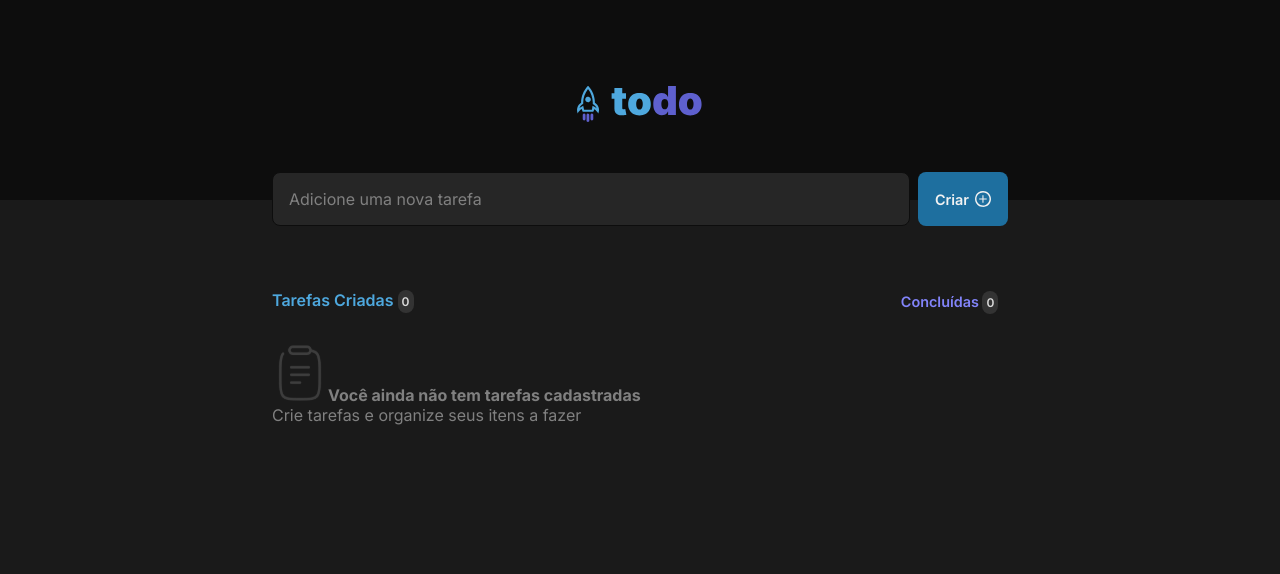
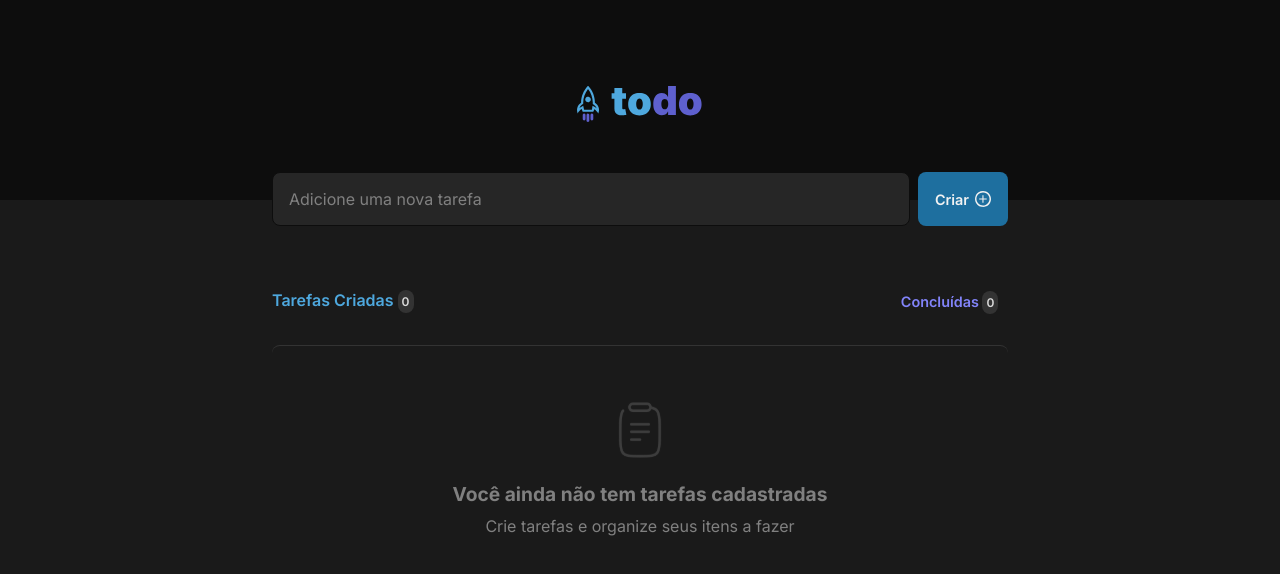
Before and after one commit to lipecalixto/todo-list, a React (Vite) app: page / in a window 1280 px wide. Shown: the top 574 px of the page. Built offline with nearby package versions, Linux system fonts and the light colour scheme.

Commit message:
add tasklist empty

```diff
--- a/src/components/TaskList.module.css
+++ b/src/components/TaskList.module.css
@@ -113,12 +113,8 @@
 
   color: var(--gray-200);
 }
-/*
-section {
-  width: 100%;
-}
 
-.tasksEmpty {
+.emptyTasks {
   max-height: 25rem;
   width: 100%;
   text-align: center;
@@ -130,18 +126,18 @@ section {
   border-radius: 8px;
 }
 
-.tasksEmpty img {
+.emptyTasks img {
   margin-top: 3.5rem;
 }
 
-.tasksEmpty strong {
+.emptyTasks strong {
   margin-top: 2rem;
   font-size: 1.2rem;
   color: var(--gray-300);
   line-height: 0.5;
 }
 
-.tasksEmpty p {
+.emptyTasks p {
   margin-top: 1rem;
   color: var(--gray-300);
-} */
+}
--- a/src/components/TaskList.tsx
+++ b/src/components/TaskList.tsx
@@ -3,6 +3,24 @@ import addButton from '../assets/plus.svg'
 import empty from '../assets/emptyList.svg'
 
 export function TaskList() {
+  const tasks = [
+    {
+      id: '1',
+      name: 'task 1',
+      fineshed: false,
+    },
+    {
+      id: '2',
+      name: 'task 2',
+      fineshed: false,
+    },
+    {
+      id: '3',
+      name: 'task 3',
+      fineshed: false,
+    },
+  ]
+
   return (
     <section className={styles.section}>
       <header>
```
